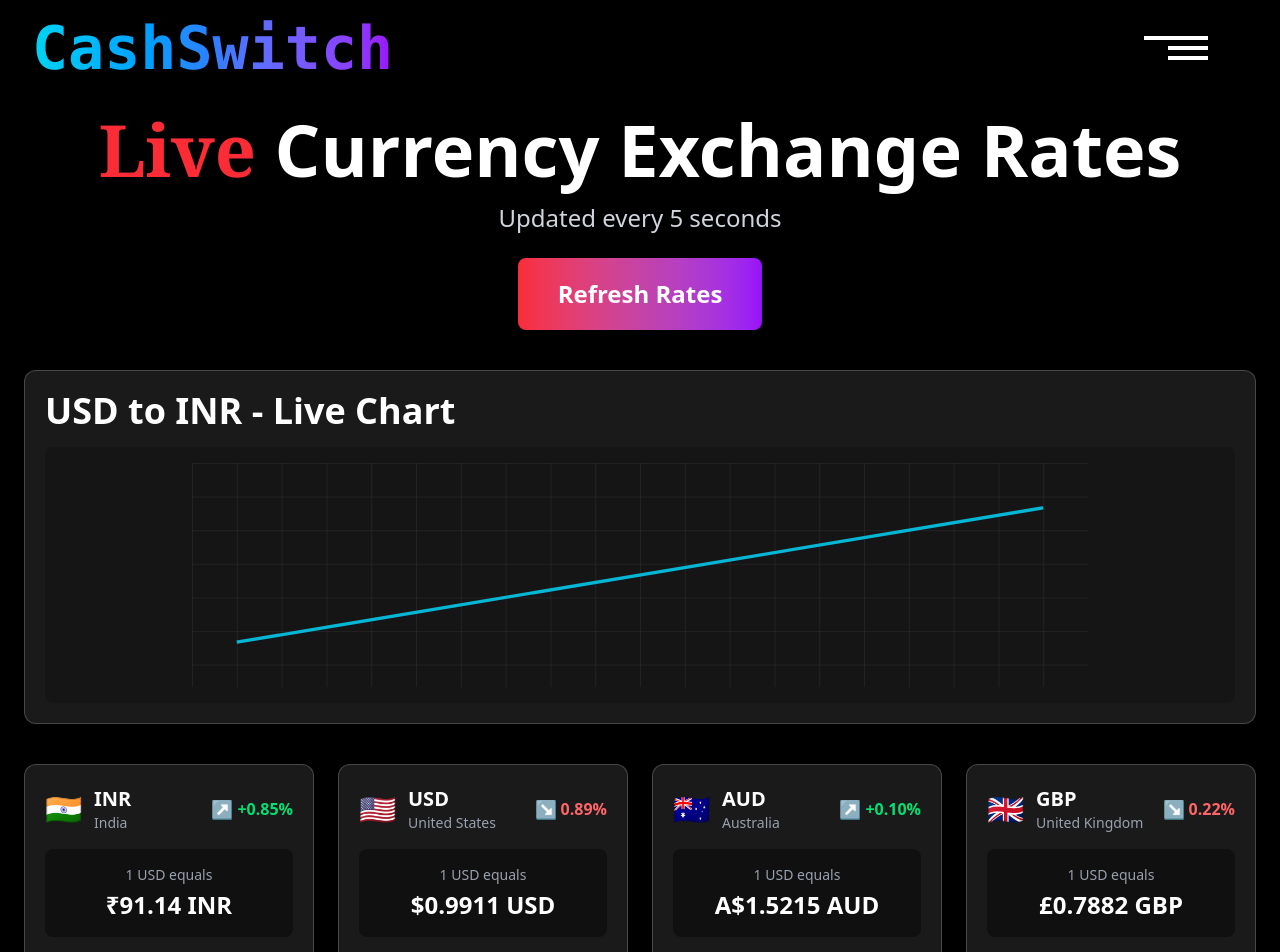
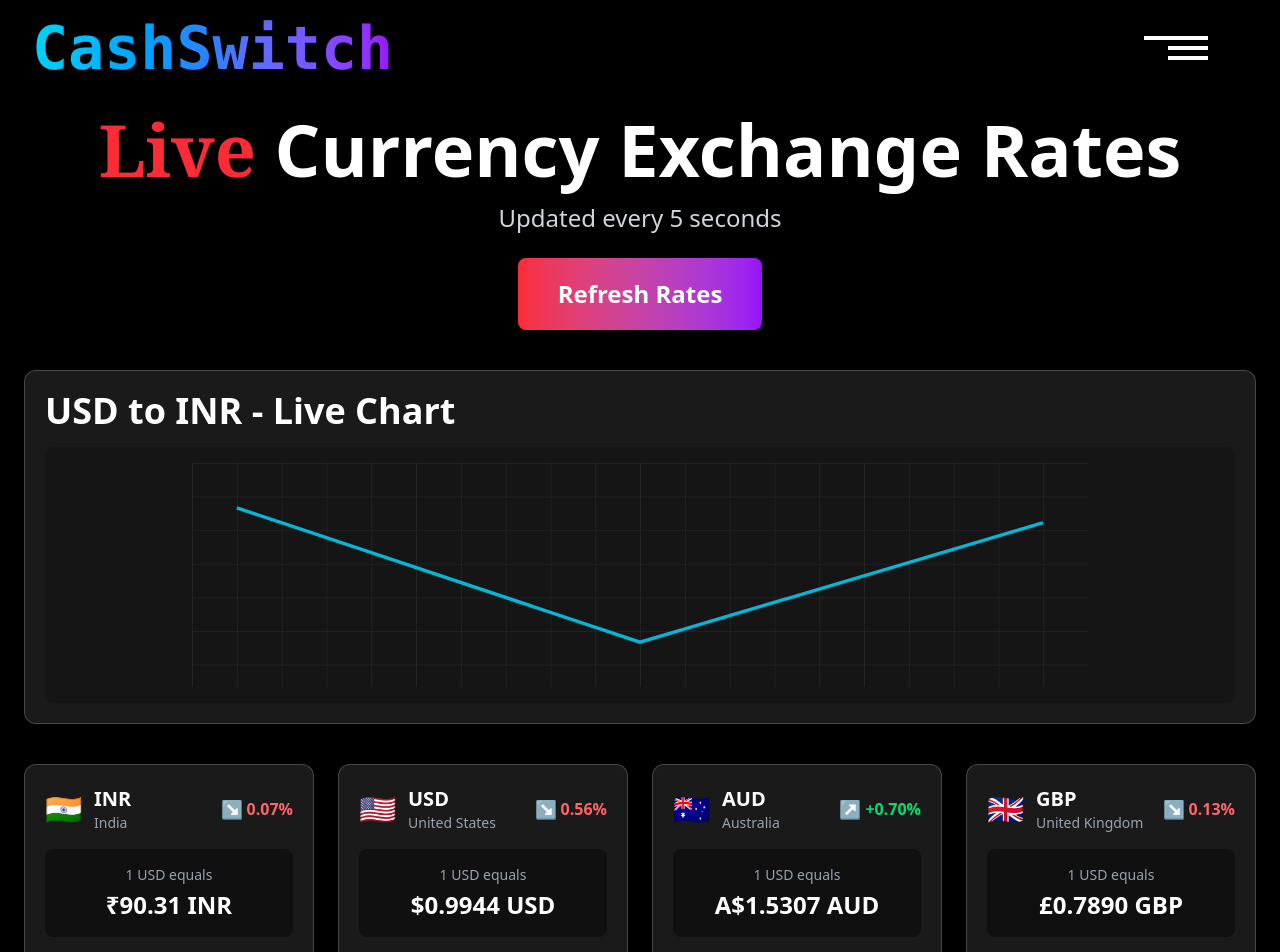
Before and after one commit to Haripriy1909/LiveRateX-Currency-Coversions, a React (Vite) app: page /Charts in a window 1280 px wide. Shown: the top 952 px of the page. Built offline with nearby package versions, Linux system fonts and the light colour scheme.

Commit message:
Update Charts.jsx

```diff
--- a/src/Graphs/Charts.jsx
+++ b/src/Graphs/Charts.jsx
@@ -7,14 +7,23 @@ const currencies = [
   { name: "United Kingdom", code: "GBP", symbol: "£", flag: "🇬🇧", baseRate: 0.79 },
 ];
 
+const generateRates = () => {
+  const newRates = {};
+  currencies.forEach(({ code, baseRate }) => {
+    const fluctuation = (Math.random() - 0.5) * 0.02;
+    const rate = baseRate * (1 + fluctuation);
+    const change = ((rate - baseRate) / baseRate) * 100;
+    newRates[code] = { rate, change };
+  });
+  return newRates;
+};
+
 const formatCurrency = (value, code) =>
   ["JPY", "INR"].includes(code) ? value.toFixed(2) : value.toFixed(4);
 
 const getChangeIndicator = (change) => {
-  if (change > 0)
-    return { symbol: "↗", color: "text-green-400", sign: "+" };
-  if (change < 0)
-    return { symbol: "↘", color: "text-red-400", sign: "" };
+  if (change > 0) return { symbol: "↗", color: "text-green-400", sign: "+" };
+  if (change < 0) return { symbol: "↘", color: "text-red-400", sign: "" };
   return { symbol: "→", color: "text-gray-400", sign: "" };
 };
 
@@ -24,7 +33,7 @@ const CurrencyCard = ({ currency, rateData }) => {
   const { symbol, color, sign } = getChangeIndicator(change);
 
   return (
-    <div className="bg-white/10 backdrop-blur-sm rounded-xl p-5 border border-white/20 hover:scale-[1.03] transition-all duration-300 w-full">
+    <div className="bg-white/10 backdrop-blur-md rounded-xl p-5 border border-white/20 shadow-lg hover:scale-[1.04] hover:bg-white/15 transition-all duration-300 w-full">
       <div className="flex items-center justify-between mb-4">
         <div className="flex items-center gap-3">
           <span className="text-2xl md:text-3xl">{currency.flag}</span>
@@ -46,7 +55,9 @@ const CurrencyCard = ({ currency, rateData }) => {
       </div>
 
       <div className="bg-black/40 rounded-lg p-3 md:p-4 mb-3 text-center">
-        <div className="text-xs md:text-sm text-gray-400 mb-1">1 USD equals</div>
+        <div className="text-xs md:text-sm text-gray-400 mb-1">
+          1 USD equals
+        </div>
         <div className="text-xl md:text-2xl font-bold text-white">
           {currency.symbol}
           {formatCurrency(rate, currency.code)} {currency.code}
@@ -61,6 +72,7 @@ const CurrencyCard = ({ currency, rateData }) => {
             {formatCurrency(rate, currency.code)}
           </span>
         </div>
+
         <div className="flex justify-between">
           <span className="text-gray-400">24h Change:</span>
           <span className={color}>
@@ -80,11 +92,13 @@ const CurrencyCard = ({ currency, rateData }) => {
   );
 };
 
-
-
 const LiveChart = ({ data }) => {
   if (data.length < 2)
-    return <p className="text-gray-400 text-xl md:text-2xl">Loading chart...</p>;
+    return (
+      <p className="text-gray-400 text-xl md:text-2xl">
+        Loading chart...
+      </p>
+    );
 
   const width = 800;
   const height = 200;
@@ -106,7 +120,7 @@ const LiveChart = ({ data }) => {
     .join(" ");
 
   return (
-    <div className="bg-white/10 backdrop-blur-sm rounded-xl mt-7 p-5 border border-white/20 w-full">
+    <div className="bg-white/10 backdrop-blur-md rounded-xl mt-7 p-5 border border-white/20 w-full">
       <h2 className="text-2xl md:text-4xl font-bold text-white mb-4">
         USD to INR - Live Chart
       </h2>
@@ -115,12 +129,7 @@ const LiveChart = ({ data }) => {
         <svg viewBox={`0 0 ${width} ${height}`} className="w-full h-full">
           <defs>
             <pattern id="grid" width="40" height="30" patternUnits="userSpaceOnUse">
-              <path
-                d="M40 0 L0 0 0 30"
-                fill="none"
-                stroke="rgba(255,255,255,0.1)"
-                strokeWidth="1"
-              />
+              <path d="M40 0 L0 0 0 30" fill="none" stroke="rgba(255,255,255,0.1)" strokeWidth="1" />
             </pattern>
           </defs>
 
@@ -138,25 +147,10 @@ const LiveChart = ({ data }) => {
   );
 };
 
-
-
-
 const Chart = () => {
-  const [rates, setRates] = useState({});
-  const [chartValues, setChartValues] = useState([]);
-  const [lastUpdated, setLastUpdated] = useState(null);
+  const [rates, setRates] = useState(() => generateRates());
+  const [chartValues, setChartValues] = useState([90.37]);
   const [loading, setLoading] = useState(false);
-
-  const generateRates = () => {
-    const newRates = {};
-    currencies.forEach(({ code, baseRate }) => {
-      const fluctuation = (Math.random() - 0.5) * 0.02;
-      const rate = baseRate * (1 + fluctuation);
-      const change = ((rate - baseRate) / baseRate) * 100;
-      newRates[code] = { rate, change };
-    });
-    return newRates;
-  };
 
   const updateRates = async () => {
     setLoading(true);
@@ -164,9 +158,12 @@ const Chart = () => {
 
     const newRates = generateRates();
     setRates(newRates);
-    setLastUpdated(new Date());
 
-    setChartValues((prev) => [...prev.slice(-49), newRates.INR.rate]);
+    setChartValues((prev) => {
+      const updated = [...prev, newRates.INR.rate];
+      return updated.length > 50 ? updated.slice(-50) : updated;
+    });
+
     setLoading(false);
   };
 
@@ -179,7 +176,6 @@ const Chart = () => {
   return (
     <div className="min-h-screen bg-black p-4 sm:p-6">
       <div className="max-w-7xl mx-auto">
-
         <header className="text-center mb-10">
           <h1 className="mt-10 sm:mt-20 text-4xl sm:text-5xl md:text-6xl lg:text-7xl font-bold text-white leading-tight">
             <span className="text-red-500 font-serif">Live</span> Currency Exchange Rates
@@ -198,7 +194,6 @@ const Chart = () => {
           </button>
         </header>
 
-
         <LiveChart data={chartValues} />
 
         <div className="mt-10 grid grid-cols-1 sm:grid-cols-2 lg:grid-cols-4 gap-6">
```
